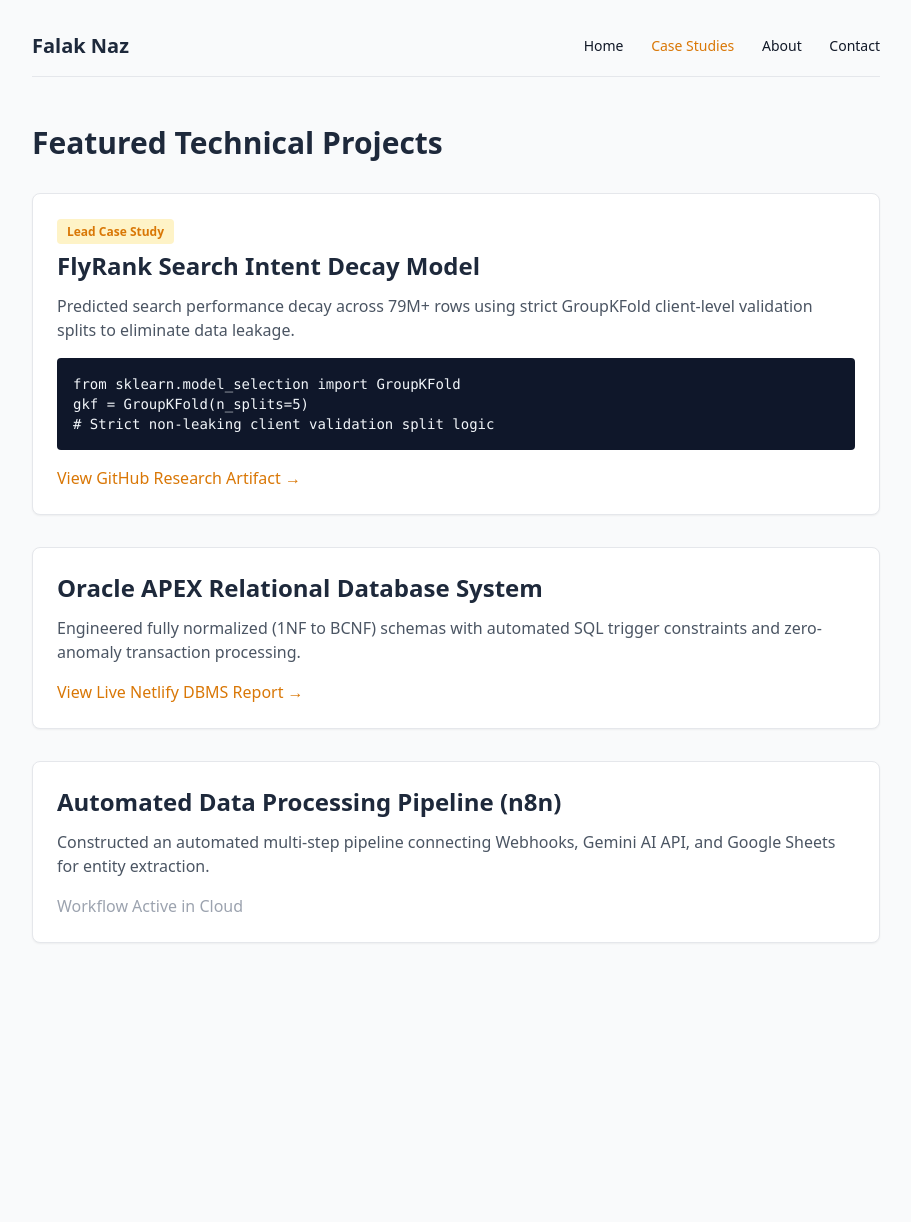
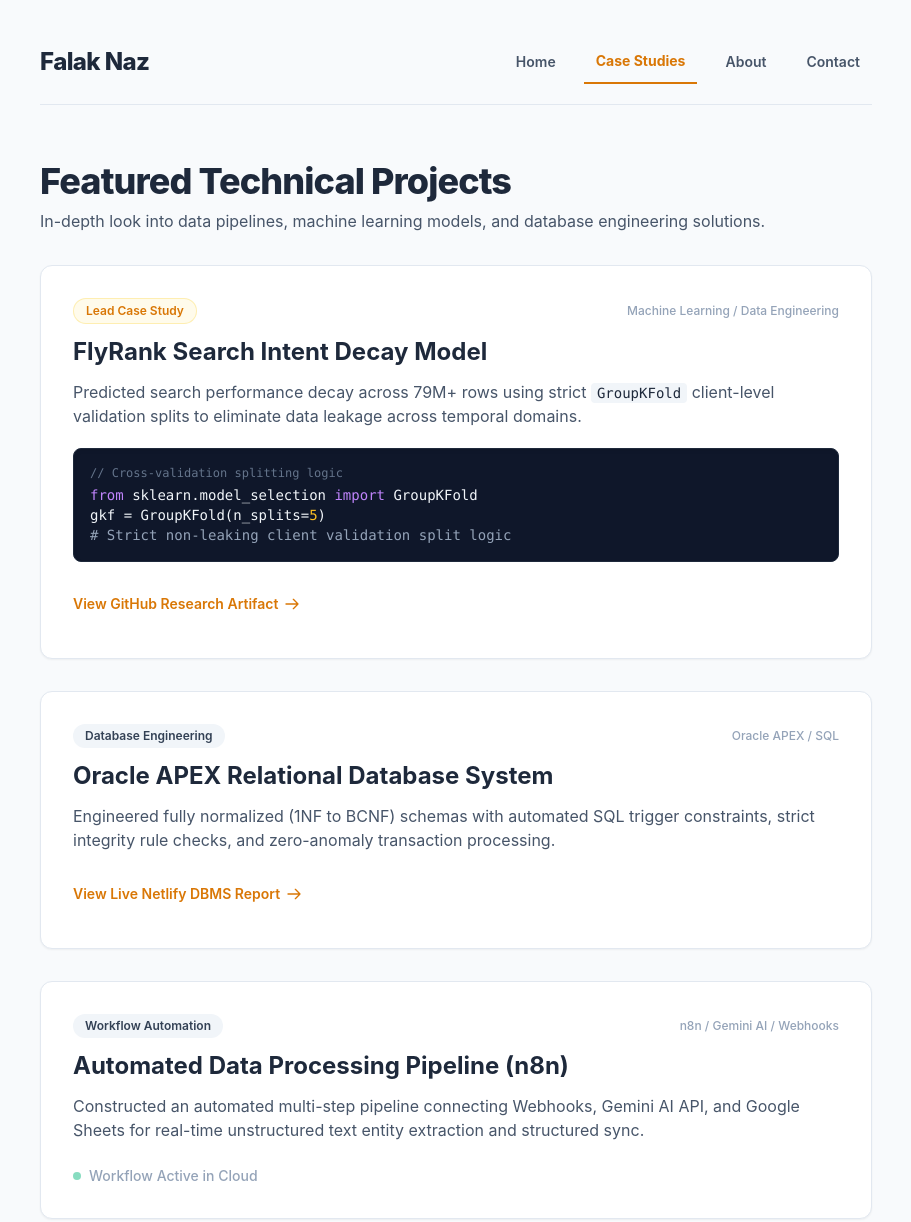
Before and after one commit to FALAKNAZMALICK/portfolio, a plain HTML site: page cases.html in a window 1280 px wide. Shown: the top 1222 px of the page, without its empty margins (184-1095 px from the left). Before the commit the page ends 975 px from the top, so only its background shows below. Drawn offline with nearby package versions, Linux system fonts and the light colour scheme.

Commit message:
Refactor cases.html for improved layout and styling

```diff
--- a/cases.html
+++ b/cases.html
@@ -4,45 +4,130 @@
     <meta charset="UTF-8">
     <meta name="viewport" content="width=device-width, initial-scale=1.0">
     <title>Case Studies | Falak Naz</title>
+    <!-- Tailwind CSS CDN -->
     <script src="https://cdn.tailwindcss.com"></script>
+    <style>
+        body {
+            font-family: 'Inter', system-ui, -apple-system, BlinkMacSystemFont, "Segoe UI", Roboto, sans-serif;
+            background-color: #F8FAFC;
+            color: #0F172A;
+            overflow-x: hidden;
+        }
+        /* Touch target compliance for mobile interaction */
+        .touch-target {
+            min-height: 44px;
+            display: inline-flex;
+            align-items: center;
+            justify-content: center;
+        }
+    </style>
 </head>
-<body class="max-w-4xl mx-auto px-6 py-8 bg-[#F9FAFB] text-[#111827]">
-    <!-- Navigation -->
-    <nav class="flex justify-between items-center mb-12 border-b pb-4">
-        <div class="font-bold text-xl text-[#1E293B]">Falak Naz</div>
-        <div class="space-x-6 text-sm font-medium">
-            <a href="index.html" class="hover:text-[#D97706]">Home</a>
-            <a href="cases.html" class="text-[#D97706]">Case Studies</a>
-            <a href="about.html" class="hover:text-[#D97706]">About</a>
-            <a href="contact.html" class="hover:text-[#D97706]">Contact</a>
+<body class="min-h-screen flex flex-col max-w-4xl mx-auto px-4 sm:px-8 py-6 md:py-10">
+
+    <!-- Navigation Header -->
+    <header>
+        <nav class="flex flex-col sm:flex-row justify-between items-start sm:items-center gap-4 mb-10 sm:mb-14 border-b border-slate-200 pb-5">
+            <a href="index.html" class="font-extrabold text-2xl tracking-tight text-[#1E293B]">
+                Falak Naz
+            </a>
+            <div class="flex flex-wrap items-center gap-1 sm:gap-4 text-sm font-semibold w-full sm:w-auto">
+                <a href="index.html" class="touch-target px-3 py-1.5 text-slate-600 hover:text-[#D97706] transition-colors">Home</a>
+                <a href="cases.html" class="touch-target px-3 py-1.5 text-[#D97706] border-b-2 border-[#D97706] font-bold">Case Studies</a>
+                <a href="about.html" class="touch-target px-3 py-1.5 text-slate-600 hover:text-[#D97706] transition-colors">About</a>
+                <a href="contact.html" class="touch-target px-3 py-1.5 text-slate-600 hover:text-[#D97706] transition-colors">Contact</a>
             </div>
         </nav>
+    </header>
 
-    <h1 class="text-3xl font-bold text-[#1E293B] mb-8">Featured Technical Projects</h1>
+    <!-- Main Content Area -->
+    <main class="flex-grow">
+        <header class="mb-8">
+            <h1 class="text-3xl sm:text-4xl font-extrabold text-[#1E293B] tracking-tight mb-2">
+                Featured Technical Projects
+            </h1>
+            <p class="text-slate-600 text-sm sm:text-base">
+                In-depth look into data pipelines, machine learning models, and database engineering solutions.
+            </p>
+        </header>
+
+        <div class="space-y-6 sm:space-y-8 mb-12">
 
             <!-- Case 1: FlyRank -->
-    <div class="bg-white p-6 border rounded-lg mb-8 shadow-sm">
-        <span class="text-xs font-semibold bg-amber-100 text-[#D97706] px-2.5 py-1 rounded">Lead Case Study</span>
-        <h2 class="text-2xl font-bold text-[#1E293B] mt-2 mb-3">FlyRank Search Intent Decay Model</h2>
-        <p class="text-gray-600 mb-4">Predicted search performance decay across 79M+ rows using strict GroupKFold client-level validation splits to eliminate data leakage.</p>
-        <div class="bg-slate-900 text-slate-100 p-4 rounded text-sm mb-4 overflow-x-auto">
-            <code>from sklearn.model_selection import GroupKFold<br>gkf = GroupKFold(n_splits=5)<br># Strict non-leaking client validation split logic</code>
+            <article class="bg-white p-6 sm:p-8 border border-slate-200 rounded-xl shadow-sm hover:shadow-md hover:-translate-y-0.5 transition-all duration-200">
+                <div class="flex flex-wrap items-center justify-between gap-2 mb-3">
+                    <span class="text-xs font-semibold bg-amber-50 text-[#D97706] border border-amber-200/60 px-3 py-1 rounded-full">
+                        Lead Case Study
+                    </span>
+                    <span class="text-xs font-medium text-slate-400">Machine Learning / Data Engineering</span>
                 </div>
-        <a href="https://github.com/FALAKNAZMALICK" target="_blank" class="text-[#D97706] font-medium hover:underline">View GitHub Research Artifact →</a>
+                <h2 class="text-xl sm:text-2xl font-bold text-[#1E293B] mb-3">
+                    FlyRank Search Intent Decay Model
+                </h2>
+                <p class="text-slate-600 leading-relaxed mb-5 text-sm sm:text-base">
+                    Predicted search performance decay across 79M+ rows using strict <code class="bg-slate-100 text-slate-800 px-1.5 py-0.5 rounded text-xs sm:text-sm font-mono">GroupKFold</code> client-level validation splits to eliminate data leakage across temporal domains.
+                </p>
+
+                <!-- Code Snippet Box -->
+                <div class="bg-slate-900 text-slate-100 p-4 rounded-lg text-xs sm:text-sm font-mono mb-5 overflow-x-auto border border-slate-800 shadow-inner">
+                    <div class="text-slate-500 text-xs select-none mb-1">// Cross-validation splitting logic</div>
+                    <span class="text-purple-400">from</span> sklearn.model_selection <span class="text-purple-400">import</span> GroupKFold<br>
+                    gkf = GroupKFold(n_splits=<span class="text-amber-400">5</span>)<br>
+                    <span class="text-slate-400"># Strict non-leaking client validation split logic</span>
                 </div>
 
+                <a href="https://github.com/FALAKNAZMALICK" target="_blank" rel="noopener noreferrer" class="touch-target inline-flex items-center gap-1.5 text-[#D97706] font-semibold text-sm hover:underline">
+                    <span>View GitHub Research Artifact</span>
+                    <svg class="w-4 h-4" fill="none" stroke="currentColor" viewBox="0 0 24 24"><path stroke-linecap="round" stroke-linejoin="round" stroke-width="2" d="M14 5l7 7m0 0l-7 7m7-7H3"></path></svg>
+                </a>
+            </article>
+
             <!-- Case 2: Oracle APEX DBMS -->
-    <div class="bg-white p-6 border rounded-lg mb-8 shadow-sm">
-        <h2 class="text-2xl font-bold text-[#1E293B] mb-3">Oracle APEX Relational Database System</h2>
-        <p class="text-gray-600 mb-4">Engineered fully normalized (1NF to BCNF) schemas with automated SQL trigger constraints and zero-anomaly transaction processing.</p>
-        <a href="https://stellular-pithivier-40b04d.netlify.app" target="_blank" class="text-[#D97706] font-medium hover:underline">View Live Netlify DBMS Report →</a>
+            <article class="bg-white p-6 sm:p-8 border border-slate-200 rounded-xl shadow-sm hover:shadow-md hover:-translate-y-0.5 transition-all duration-200">
+                <div class="flex flex-wrap items-center justify-between gap-2 mb-3">
+                    <span class="text-xs font-semibold bg-slate-100 text-slate-700 px-3 py-1 rounded-full">
+                        Database Engineering
+                    </span>
+                    <span class="text-xs font-medium text-slate-400">Oracle APEX / SQL</span>
                 </div>
+                <h2 class="text-xl sm:text-2xl font-bold text-[#1E293B] mb-3">
+                    Oracle APEX Relational Database System
+                </h2>
+                <p class="text-slate-600 leading-relaxed mb-5 text-sm sm:text-base">
+                    Engineered fully normalized (1NF to BCNF) schemas with automated SQL trigger constraints, strict integrity rule checks, and zero-anomaly transaction processing.
+                </p>
+                <a href="https://stellular-pithivier-40b04d.netlify.app" target="_blank" rel="noopener noreferrer" class="touch-target inline-flex items-center gap-1.5 text-[#D97706] font-semibold text-sm hover:underline">
+                    <span>View Live Netlify DBMS Report</span>
+                    <svg class="w-4 h-4" fill="none" stroke="currentColor" viewBox="0 0 24 24"><path stroke-linecap="round" stroke-linejoin="round" stroke-width="2" d="M14 5l7 7m0 0l-7 7m7-7H3"></path></svg>
+                </a>
+            </article>
 
             <!-- Case 3: n8n Automation -->
-    <div class="bg-white p-6 border rounded-lg shadow-sm">
-        <h2 class="text-2xl font-bold text-[#1E293B] mb-3">Automated Data Processing Pipeline (n8n)</h2>
-        <p class="text-gray-600 mb-4">Constructed an automated multi-step pipeline connecting Webhooks, Gemini AI API, and Google Sheets for entity extraction.</p>
-        <a href="#" class="text-gray-400 font-medium">Workflow Active in Cloud</a>
+            <article class="bg-white p-6 sm:p-8 border border-slate-200 rounded-xl shadow-sm hover:shadow-md hover:-translate-y-0.5 transition-all duration-200">
+                <div class="flex flex-wrap items-center justify-between gap-2 mb-3">
+                    <span class="text-xs font-semibold bg-slate-100 text-slate-700 px-3 py-1 rounded-full">
+                        Workflow Automation
+                    </span>
+                    <span class="text-xs font-medium text-slate-400">n8n / Gemini AI / Webhooks</span>
                 </div>
+                <h2 class="text-xl sm:text-2xl font-bold text-[#1E293B] mb-3">
+                    Automated Data Processing Pipeline (n8n)
+                </h2>
+                <p class="text-slate-600 leading-relaxed mb-5 text-sm sm:text-base">
+                    Constructed an automated multi-step pipeline connecting Webhooks, Gemini AI API, and Google Sheets for real-time unstructured text entity extraction and structured sync.
+                </p>
+                <div class="inline-flex items-center gap-2 text-slate-400 font-medium text-sm">
+                    <span class="w-2 h-2 rounded-full bg-emerald-500 animate-pulse"></span>
+                    <span>Workflow Active in Cloud</span>
+                </div>
+            </article>
+
+        </div>
+    </main>
+
+    <!-- Footer -->
+    <footer class="border-t border-slate-200 pt-6 text-center text-xs text-slate-500">
+        <p>&copy; 2026 Falak Naz. Built for performance and responsiveness.</p>
+    </footer>
+
 </body>
 </html>
```
Lines whose indentation alone changed are shown as unchanged.
